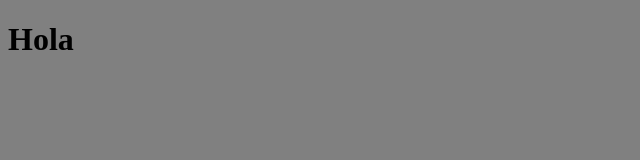
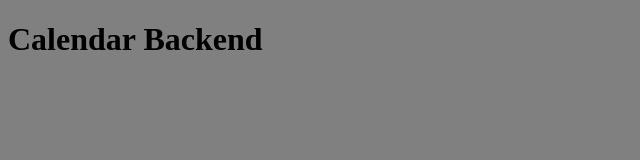
Before and after one commit to Emanuel-Capo/calendar-backend, a website: page public/index.html in a window 1280 px wide. Shown: the whole page, without its empty margins (0-640 px from the left). Drawn offline with Linux system fonts and the light colour scheme.

```diff
--- a/public/index.html
+++ b/public/index.html
@@ -8,6 +8,6 @@
     <title>Calendar App</title>
 </head>
 <body>
-    <h1>Hola</h1>
+    <h1>Calendar Backend</h1>
 </body>
 </html>
```
Also changed, not shown: vercel.json (added), 2 other files.
